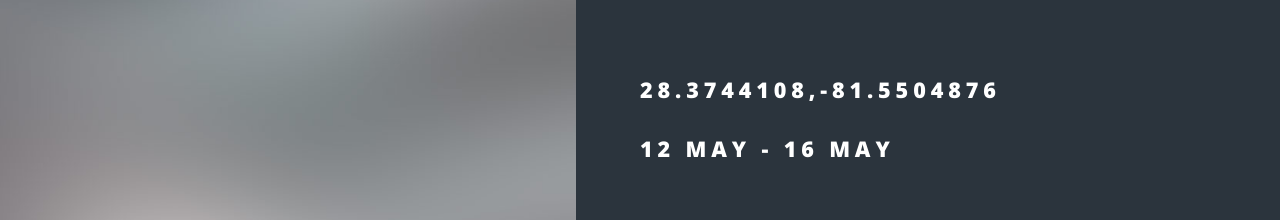
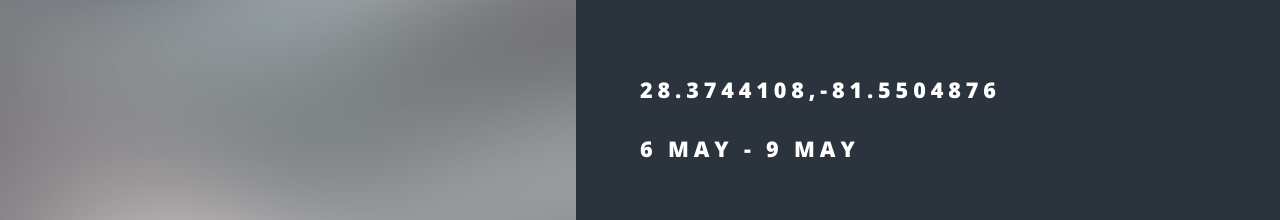
Before and after one commit to ablwr/carrousel, a plain HTML site: page index.html in a window 1280 px wide. Shown: the part 1420-1640 px from the top of the page. Drawn offline with nearby package versions, Linux system fonts and the light colour scheme.

Commit message:
another date change

```diff
--- a/index.html
+++ b/index.html
@@ -88,7 +88,7 @@
 						<section class="spotlight">
 							<div class="image"><img src="images/pic01.jpg" alt="" /></div><div class="content">
 								<h2>28.3744108,-81.5504876</h2>
-								<h2>12 May - 16 May</h2>
+								<h2>6 May - 9 May</h2>
 								<p></p>
 							</div>
 						</section>
```
